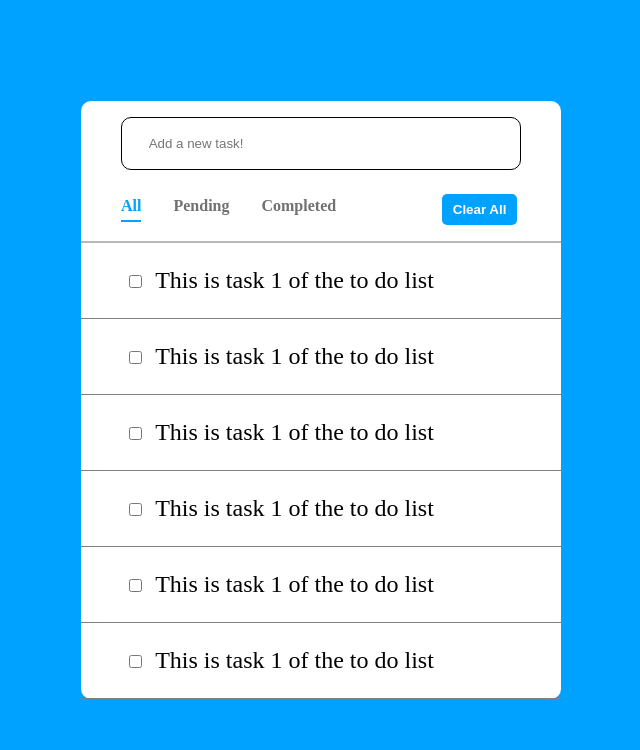
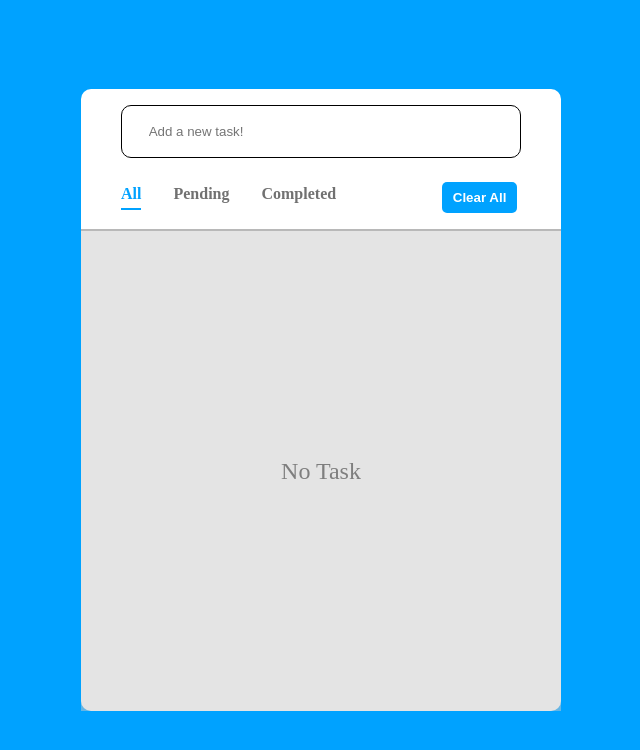
Before and after one commit to SabinGhimireNP/To-Do, a plain HTML site: page index.html in a window 1280 px wide. Shown: the whole page, without its empty margins (319-959 px from the left). Drawn offline with Linux system fonts and the light colour scheme.

Commit message:
UI completed

```diff
--- a/index.html
+++ b/index.html
@@ -26,13 +26,12 @@
         </div>
       </div>
       <div class="bottomWrapper">
-       <span><input type="checkbox" name="Task" id="Task"> <label for="Task">This is task 1 of the to do list</label></checkbox></span>
-       <span><input type="checkbox" name="Task" id="Task"> <label for="Task">This is task 1 of the to do list</label></span>
-       <span><input type="checkbox" name="Task" id="Task"> <label for="Task">This is task 1 of the to do list</label></checkbox></span>
-       <span><input type="checkbox" name="Task" id="Task"> <label for="Task">This is task 1 of the to do list</label></checkbox></span>
-       <span><input type="checkbox" name="Task" id="Task"> <label for="Task">This is task 1 of the to do list</label></span>
-       <span><input type="checkbox" name="Task" id="Task"> <label for="Task">This is task 1 of the to do list</label></checkbox></span>
+        <!-- <div class="tasks">
+         <span><input type="checkbox" name="Task" id="Task"> <label for="Task"></label></checkbox> </span>
+         <i class="fa-solid fa-trash accent"></i>
+      </div> -->
 
+        <div class="none">No Task</div>
       </div>
     </div>
     <script src="script.js"></script>
--- a/style.css
+++ b/style.css
@@ -9,7 +9,9 @@
   --secondary: black;
   --accent: rgb(0, 162, 255);
 }
-
+.accent {
+  color: red;
+}
 body {
   background-color: var(--accent);
   display: flex;
@@ -99,12 +101,31 @@ body {
   font-size: 1.5em;
   min-height: 10em;
 }
-
-.bottomWrapper span {
-  padding: 1em 2em;
+.tasks {
+  height: max-content;
+  display: flex;
+  align-items: center;
+  justify-content: space-evenly;
   border-bottom: 1px solid grey;
 }
 
-.bottomWrapper span label {
-    margin-left: 0.3em;
+.tasks span {
+  /* background-color: aqua; */
+  width: 80%;
+  padding: 1em 0.5em;
 }
+.tasks label {
+  padding: 0em 0.3em;
+}
+.fa-solid {
+  width: 8%;
+}
+
+.none {
+  height: 20em;
+  display: flex;
+  align-items: center;
+  justify-content: center;
+  opacity: 0.5;
+  background-color: rgb(202, 202, 202);
+}
```
Lines whose indentation alone changed are shown as unchanged.
